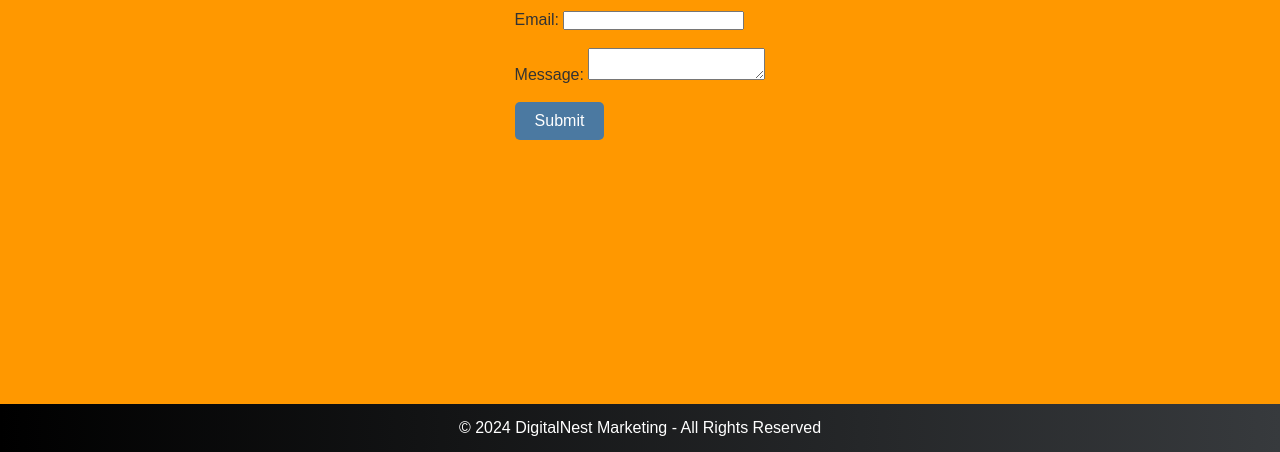
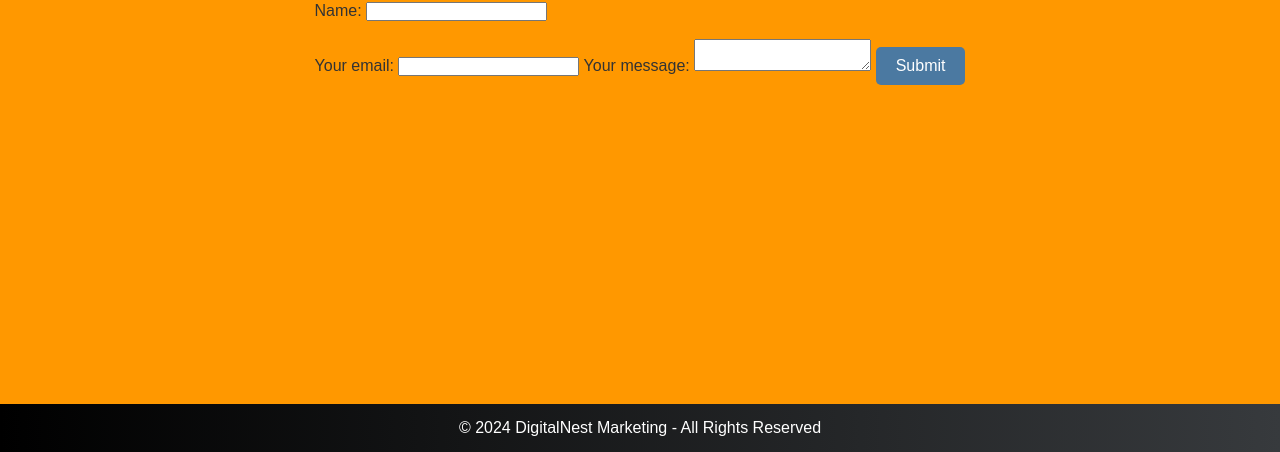
Before and after one commit to princerobleodom/DigitalNest-Marketing, a plain HTML site: page contact.html in a window 1280 px wide. Shown: the part 348-800 px from the top of the page. Drawn offline with Linux system fonts and the light colour scheme.

Commit message:
Update contact.html

```diff
--- a/contact.html
+++ b/contact.html
@@ -1,11 +1,13 @@
 <!DOCTYPE html>
 <html lang="en">
+
 <head>
     <meta charset="UTF-8">
     <meta name="viewport" content="width=device-width, initial-scale=1.0">
     <title>Contact Us - DigitalNest Marketing</title>
     <link rel="stylesheet" href="css/styles.css">
 </head>
+
 <body>
     <header>
         <h1>Contact Us</h1>
@@ -19,16 +21,21 @@
 
     <section id="contact-form">
         <h2>Get in Touch</h2>
-        <form action="mailto:princerobleodom1@gmail.com?subject=New%20Message%20from%20Contact%20Form" method="post" enctype="text/plain">
-            <label for="name">Name:</label>
-            <input type="text" id="name" name="name" required> <br><br>
-
-            <label for="email">Email:</label>
-            <input type="email" id="email" name="email" required> <br><br>
-
-            <label for="message">Message:</label>
-            <textarea id="message" name="message" required></textarea> <br><br>
-
+        <!-- modify this form HTML and place wherever you want your form -->
+        <form action="https://formspree.io/f/xrbgdzvr" method="POST">
+            <label for="name">
+                Name:
+                 <input type="text" id="name" name="name" required>
+            </label> <br><br>
+            <label>
+                Your email:
+                <input type="email" name="email">
+            </label>
+            <label>
+                Your message:
+                <textarea name="message"></textarea>
+            </label>
+            <!-- your other form fields go here -->
             <button type="submit">Submit</button>
         </form>
     </section>
@@ -37,4 +44,5 @@
         <p>&copy; 2024 DigitalNest Marketing - All Rights Reserved</p>
     </footer>
 </body>
+
 </html>
```
